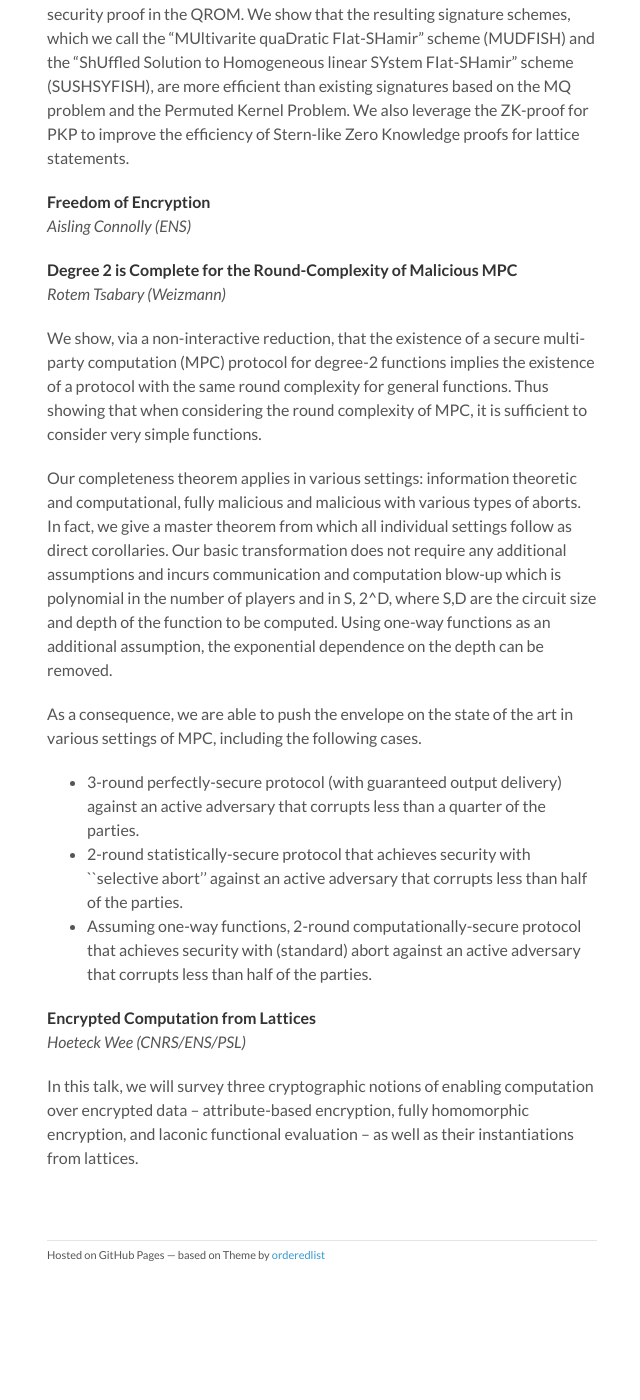
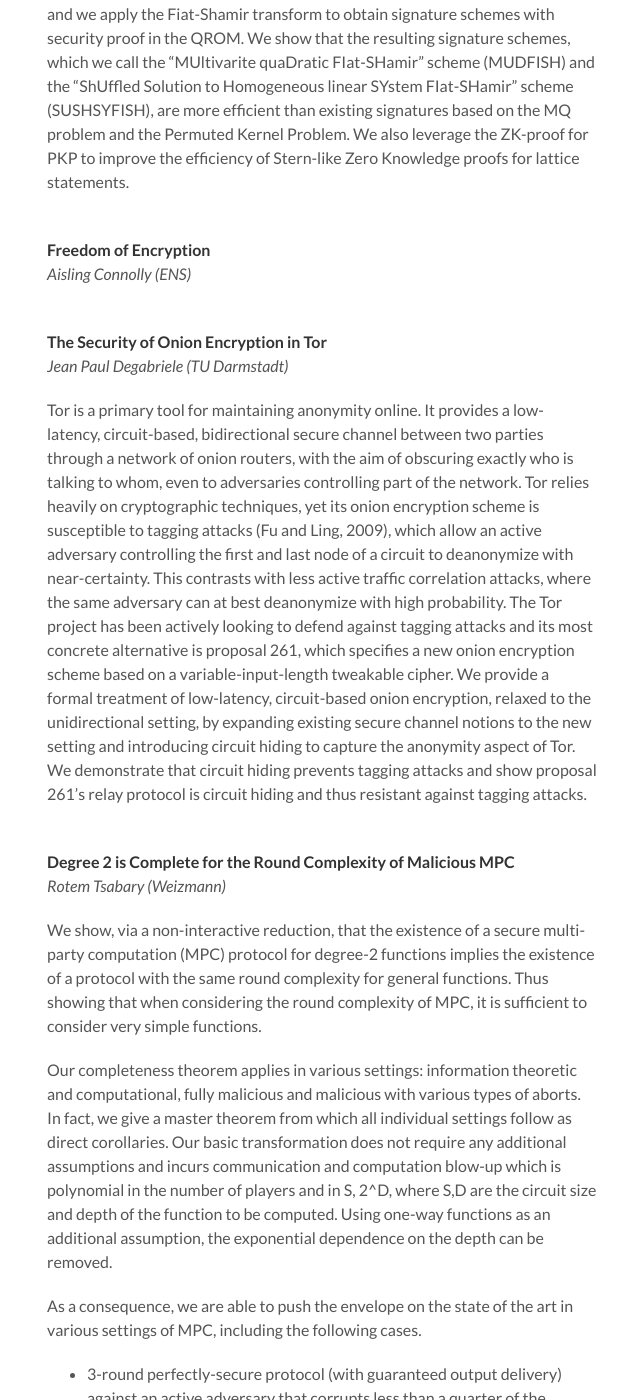
Before and after one commit to pariscryptoday/pariscryptoday.github.io, a Jekyll site: the page built from _posts/2019-05-14-tenth.md, in a window 1280 px wide and 1400 px high, scrolled down 1103 px. Shown: the whole window, without its empty margins (163-803 px from the left). Built offline with Jekyll 4.4.1, drawn with Linux system fonts in a browser that asks for light colours; before the commit the page ends 2388 px from its top, so only the background shows below that; some of the changed text lies outside the part shown.

Commit message:
Update 2019-05-14-tenth.md
added JP title & abstract; fixed typesetting

```diff
--- a/_posts/2019-05-14-tenth.md
+++ b/_posts/2019-05-14-tenth.md
@@ -44,6 +44,7 @@ The speakers are:
 
 **<a name="JA"></a>2-Party Secure Messaging for Unreliable Channels**<br>
 *Joël Alwen (Wickr)*
+<br><br>
 
 **<a name="WB"></a>On Sigma Protocols with Helper for MQ and PKP, Fishy Signature Schemes and More**<br>
 *Ward Beullens (KU Leuven)*
@@ -53,12 +54,20 @@ This work presents 2 sigma protocols with helper to prove knowledge of:
 * A solution to a system of quadratic polynomials
 * A solution to an instance of the Permuted Kernel Problem
 
-We then remove the helper from the protocol with a "cut-and-choose" protocol and we apply the Fiat-Shamir transform to obtain signature schemes with security proof in the QROM. We show that the resulting signature schemes, which we call the "MUltivarite quaDratic FIat-SHamir" scheme (MUDFISH) and the "ShUffled Solution to Homogeneous linear SYstem FIat-SHamir" scheme (SUSHSYFISH), are more efficient than existing signatures based on the MQ problem and the Permuted Kernel Problem. We also leverage the ZK-proof for PKP to improve the efficiency of Stern-like Zero Knowledge proofs for lattice statements.
+We then remove the helper from the protocol with a &ldquo;cut-and-choose&rdquo; protocol and we apply the Fiat-Shamir transform to obtain signature schemes with security proof in the QROM. We show that the resulting signature schemes, which we call the &ldquo;MUltivarite quaDratic FIat-SHamir&rdquo; scheme (MUDFISH) and the &ldquo;ShUffled Solution to Homogeneous linear SYstem FIat-SHamir&rdquo; scheme (SUSHSYFISH), are more efficient than existing signatures based on the MQ problem and the Permuted Kernel Problem. We also leverage the ZK-proof for PKP to improve the efficiency of Stern-like Zero Knowledge proofs for lattice statements.
+<br><br>
 
 **<a name="AC"></a>Freedom of Encryption**<br>
 *Aisling Connolly (ENS)*
+<br><br>
 
-**<a name="RT"></a>Degree 2 is Complete for the Round-Complexity of Malicious MPC**<br>
+**<a name="JP"></a>The Security of Onion Encryption in Tor**<br>
+*Jean Paul Degabriele (TU Darmstadt)*
+
+Tor is a primary tool for maintaining anonymity online. It provides a low-latency, circuit-based, bidirectional secure channel between two parties through a network of onion routers, with the aim of obscuring exactly who is talking to whom, even to adversaries controlling part of the network. Tor relies heavily on cryptographic techniques, yet its onion encryption scheme is susceptible to tagging attacks (Fu and Ling, 2009), which allow an active adversary controlling the first and last node of a circuit to deanonymize with near-certainty. This contrasts with less active traffic correlation attacks, where the same adversary can at best deanonymize with high probability. The Tor project has been actively looking to defend against tagging attacks and its most concrete alternative is proposal 261, which specifies a new onion encryption scheme based on a variable-input-length tweakable cipher. We provide a formal treatment of low-latency, circuit-based onion encryption, relaxed to the unidirectional setting, by expanding existing secure channel notions to the new setting and introducing circuit hiding to capture the anonymity aspect of Tor. We demonstrate that circuit hiding prevents tagging attacks and show proposal 261’s relay protocol is circuit hiding and thus resistant against tagging attacks.
+<br><br>
+
+**<a name="RT"></a>Degree 2 is Complete for the Round Complexity of Malicious MPC**<br>
 *Rotem Tsabary (Weizmann)*
 
 We show, via a non-interactive reduction, that the existence of a secure multi-party computation (MPC) protocol for degree-2 functions implies the existence of a protocol with the same round complexity for general functions. Thus showing that when considering the round complexity of MPC, it is sufficient to consider very simple functions.
@@ -68,14 +77,15 @@ Our completeness theorem applies in various settings: information theoretic and
 As a consequence, we are able to push the envelope on the state of the art in various settings of MPC, including the following cases.
 
 * 3-round perfectly-secure protocol (with guaranteed output delivery) against an active adversary that corrupts less than a quarter of the parties.
-* 2-round statistically-secure protocol that achieves security with ``selective abort'' against an active adversary that corrupts less than half of the parties.
+* 2-round statistically-secure protocol that achieves security with &ldquo;selective abort&rdquo; against an active adversary that corrupts less than half of the parties.
 * Assuming one-way functions, 2-round computationally-secure protocol that achieves security with (standard) abort against an active adversary that corrupts less than half of the parties.
+<br><br>
 
 
 **<a name="HW"></a>Encrypted Computation from Lattices**<br>
 *Hoeteck Wee (CNRS/ENS/PSL)*
 
 In this talk, we will survey three cryptographic notions of enabling
-computation over encrypted data -- attribute-based encryption, fully
-homomorphic encryption, and laconic functional evaluation -- as well
+computation over encrypted data &ndash; attribute-based encryption, fully
+homomorphic encryption, and laconic functional evaluation &ndash; as well
 as their instantiations from lattices.
```
Also changed, not shown: other parts of _posts/2019-05-14-tenth.md (+1 -1 lines).
